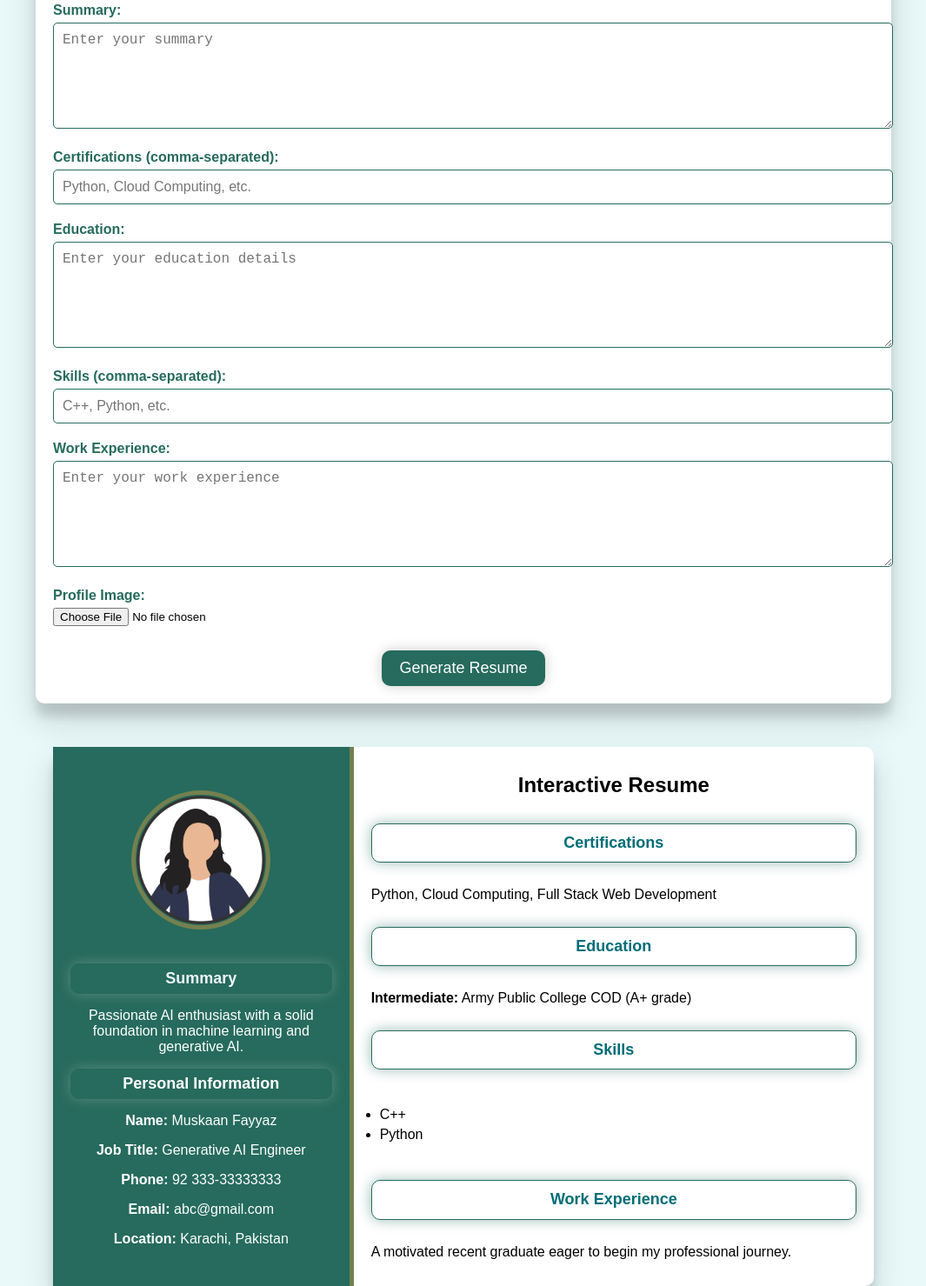
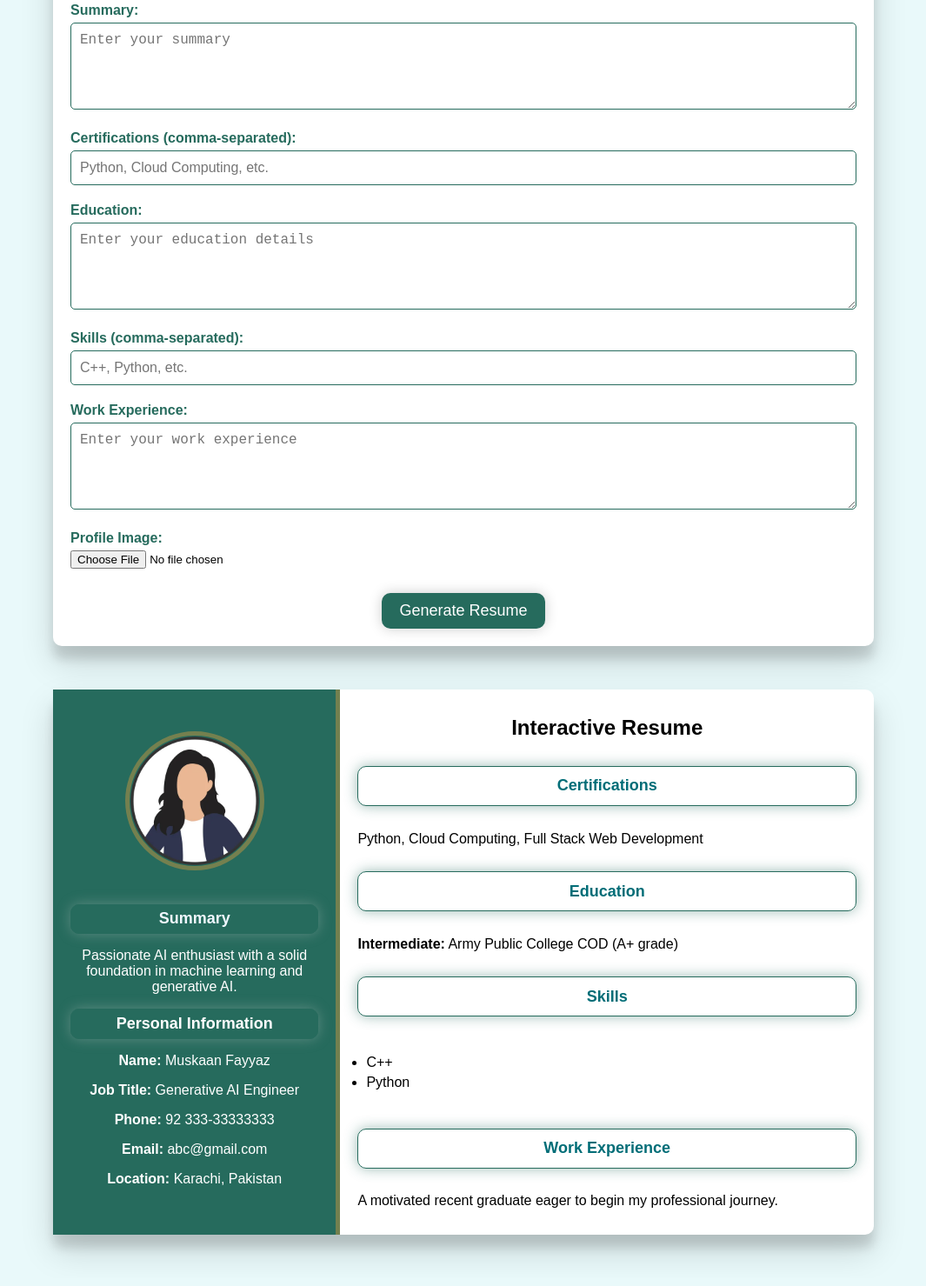
Before and after one commit to muskaanfayyaz/Hackaton1-milestone3, a website: page index.html in a window 1280 px wide. Shown: the part 550-2029 px from the top of the page at 87% size, without its empty margins (107-1172 px from the left). Drawn offline with Linux system fonts and the light colour scheme.

Commit message:
Dynamic Resume

```diff
--- a/style.css
+++ b/style.css
@@ -14,6 +14,7 @@ body {
     border-radius: 10px;
     padding: 20px;
     box-shadow: rgba(0, 0, 0, 0.15) 0px 19px 38px, rgba(0, 0, 0, 0.12) 0px 15px 12px;
+    box-sizing: border-box;
 }
 
 .form-container h2 {
@@ -40,6 +41,7 @@ textarea {
     border: 1px solid #ccc;
     margin-bottom: 10px;
     font-size: 16px;
+    box-sizing: border-box;
 }
 
 button {
@@ -67,6 +69,7 @@ button:hover {
     margin: 0 auto;
     border-radius: 10px;
     box-shadow: rgba(0, 0, 0, 0.15) 0px 19px 38px, rgba(0, 0, 0, 0.12) 0px 15px 12px;
+    box-sizing: border-box;
 }
 
 /* Left Section Styling */
@@ -77,6 +80,7 @@ button:hover {
     width: 35%;
     text-align: center;
     border-right: 5px solid #e59e3b69;
+    box-sizing: border-box;
 }
 
 .profile-picture {
@@ -122,6 +126,7 @@ ul li {
     padding: 20px;
     width: 65%;
     text-align: left; /* Ensure left alignment for the right section */
+    box-sizing: border-box;
 }
 
 .right-section p {
```
